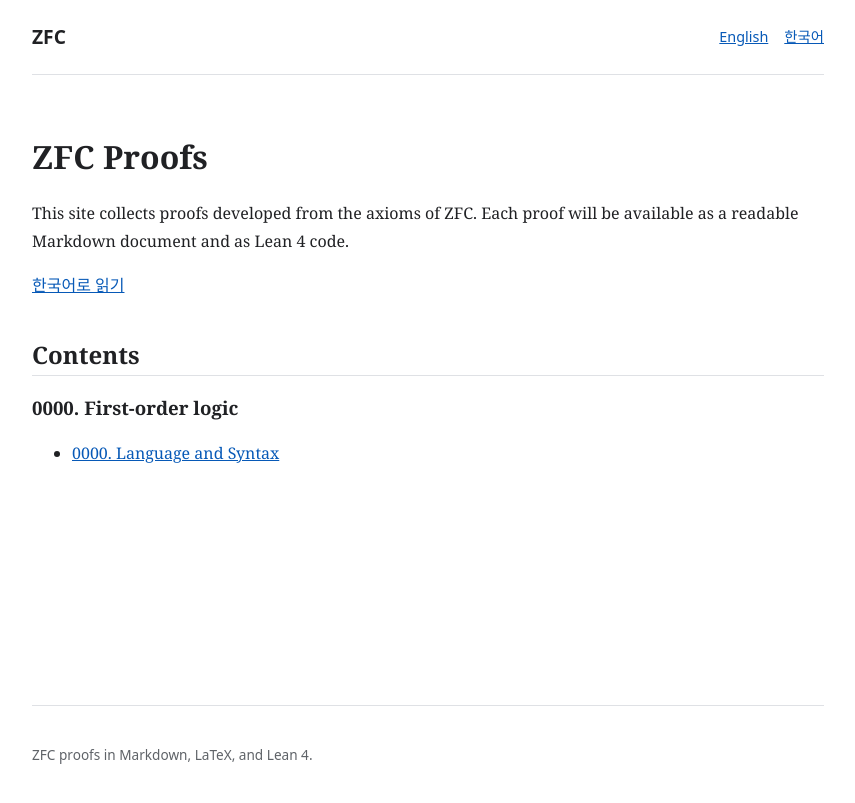
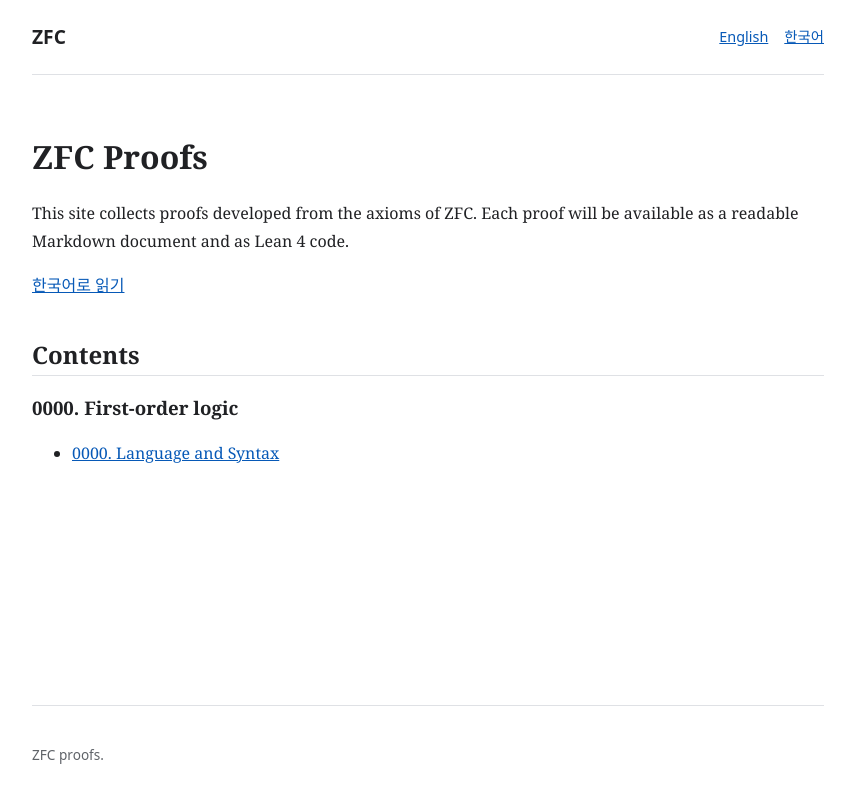
Before and after one commit to smc0478/zfc, a Jekyll site: the page built from docs/index_en.md, in a window 1280 px wide. Shown: the top 803 px of the page, without its empty margins (212-1067 px from the left). Built offline with Jekyll 4.4.1, drawn with Linux system fonts in a browser that asks for light colours; a script that is not in the unit is left out.

Commit message:
chore: footer

```diff
--- a/docs/_layouts/default.html
+++ b/docs/_layouts/default.html
@@ -37,7 +37,7 @@
     </main>
 
     <footer class="site-footer">
-      <p>ZFC proofs in Markdown, LaTeX, and Lean 4.</p>
+      <p>ZFC proofs.</p>
     </footer>
   </body>
 </html>
```
